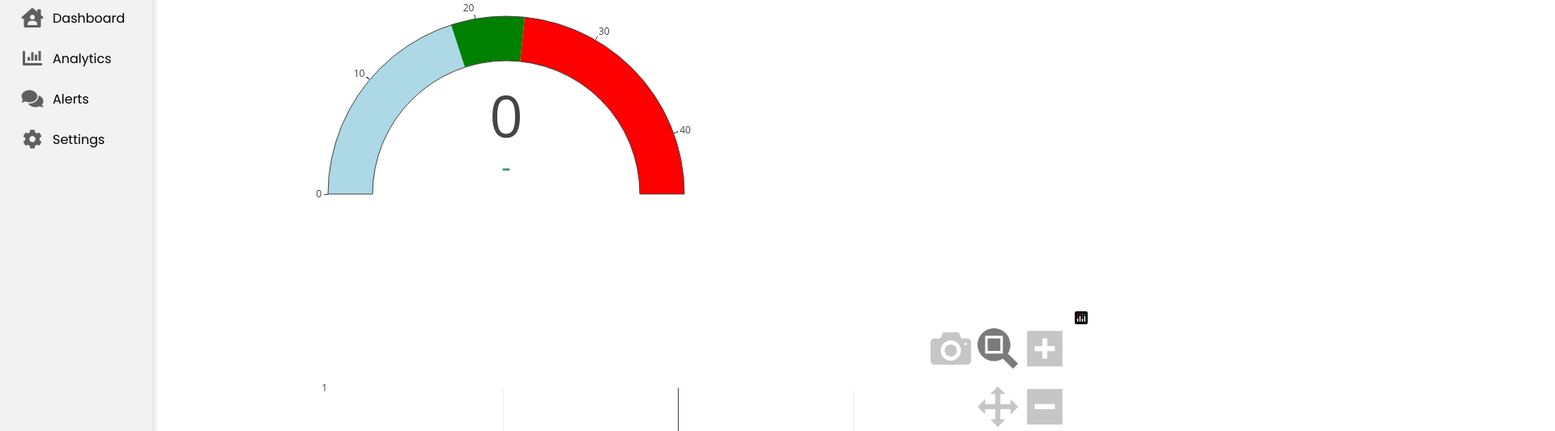
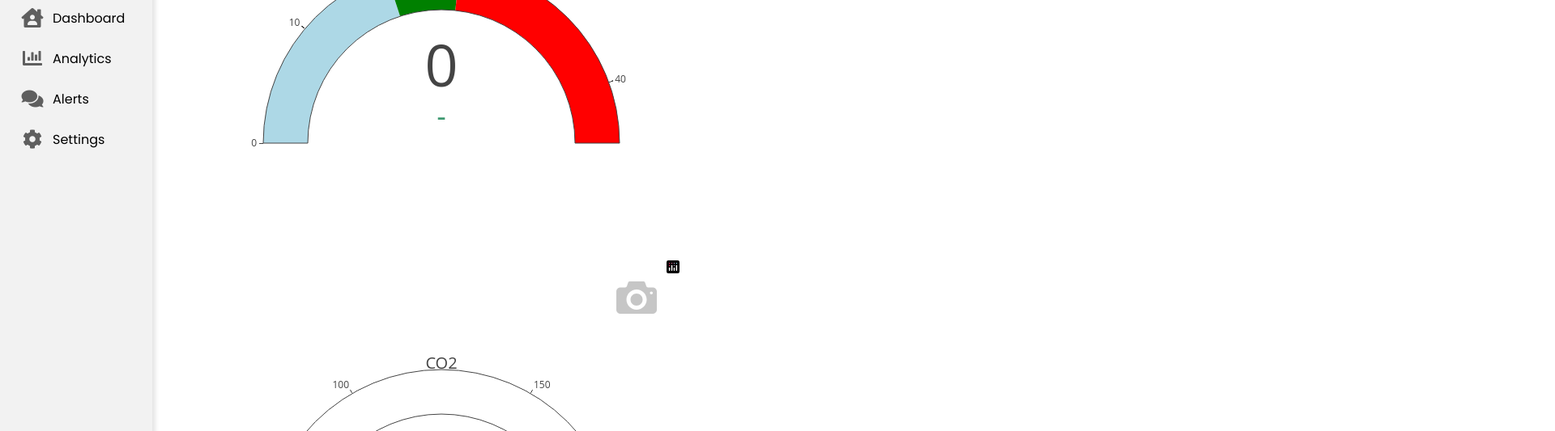
Before and after one commit to AndrejTica/maki, a website with bundled scripts: page frontend/dist/index.html in a window 1280 px wide. Both pictures are taken after a click on the link "Dashboard". Shown: the part 83-616 px from the top of the page at 81% size, 1920 px wide, since content can reach past the window. Built offline with nearby package versions, Linux system fonts and the light colour scheme; files whose address does not match are found by name.

Commit message:
Added switching between pages

```diff
--- a/frontend/src/index.js
+++ b/frontend/src/index.js
@@ -66,18 +66,17 @@
   });
 }
 
-//async function update_chart(chart_div) {
-async function update_chart(chart_type) {
+async function update_chart(chart_type, sensor_type) {
   if (chart_type == "gauge") {
     const chart_data = await getData(false);
-    Plotly.restyle('gaugeDivTemp', { value: [chart_data.value] }, 0);
+    Plotly.restyle(sensor_type == "temp" ? 'gaugeDivTemp' : "gaugeDivCo2", { value: [chart_data.value] }, 0);
     return;
   } else if (chart_type == "line") {
     const chart_data = await getData(true);
     const mydata_map_line_value = chart_data.map((mydata) => mydata.value)
     const mydata_map_line_time = chart_data.map((mydata) => mydata.time)
-    Plotly.restyle('lineDiv', { y: [mydata_map_line_value] }, 0);
-    Plotly.restyle('lineDiv', { x: [mydata_map_line_time] }, 0);
+    Plotly.restyle(sensor_type == "temp" ? 'lineDivTemp' : "lineDivCo2", { y: [mydata_map_line_value] }, 0);
+    Plotly.restyle(sensor_type == "temp" ? 'lineDivTemp' : "lineDivCo2", { x: [mydata_map_line_time] }, 0);
     return;
   } else {
     console.error(`Unknown chart type: ${chart_type}`);
@@ -87,33 +86,54 @@
 
 //LINE CHART ------------------
 
-async function create_line() {
-  Plotly.newPlot('lineDiv', [{
-    x: [0],
-    y: [0],
-    type: 'lines'
-  }]
-  );
+async function create_line(sensor_type, line_div) {
+  var layout = {
+    title: { text: sensor_type == "temp" ? "Temperature" : "Co2" }
+  };
+  Plotly.newPlot(line_div, [{ x: [0], y: [0], type: 'lines' }], layout);
 }
 
 const clickableLinks = document.querySelectorAll('#sidebar .links a');
 
+let intervallId1;
+let intervallId2;
 clickableLinks.forEach((link) => {
   if (link.textContent == "Dashboard") {
     link.addEventListener("click", (event) => {
-      const gridContainer = document.querySelector('#main-dashboard-content #grid-container');
-      if (!document.getElementById('welcome-title')) {
-        const welcomeDiv = document.createElement('div');
-        welcomeDiv.id = 'welcome-title';
-        welcomeDiv.textContent = 'Welcome to the dashboard';
-        gridContainer.insertBefore(welcomeDiv, gridContainer.firstChild);
+      clearInterval(intervallId1);
+      clearInterval(intervallId2);
+      Plotly.purge("lineDivTemp");
+      Plotly.purge("lineDivCo2");
+      create_gauge("temp", "gaugeDivTemp");
+      create_gauge("co2", "gaugeDivCo2");
+      intervallId1 = setInterval(update_chart.bind(null, "gauge", "temp"), 2000);
+      intervallId2 = setInterval(update_chart.bind(null, "gauge", "co2"), 2000);
+    })
+  } else if (link.textContent == "Analytics") {
+    link.addEventListener("click", (event) => {
+      clearInterval(intervallId1);
+      clearInterval(intervallId2);
+      Plotly.purge("gaugeDivTemp");
+      Plotly.purge("gaugeDivCo2");
+      create_line("temp", "lineDivTemp");
+      create_line("co2", "lineDivCo2");
+      intervallId1 = setInterval(update_chart.bind(null, "line", "temp"), 2000);
+      intervallId2 = setInterval(update_chart.bind(null, "line", "co2"), 2000);
+    })
+  } else if (link.textContent == "Alerts") {
+    link.addEventListener("click", (event) => {
+      let alertsDiv = document.getElementById('main-alerts-content');
+      if (!alertsDiv) {
+        alertsDiv = document.createElement('div');
+        alertsDiv.id = 'alerts';
+        document.body.appendChild(alertsDiv);
+      }
+      const alertDiv = document.createElement('div');
+      alertDiv.textContent = "No alerts yet!";
+      alertDiv.classList.add('alert-message');
 
-        create_gauge("temp", "gaugeDivTemp");
-        //create_gauge("co2", "gaugeDivCo2");
-        setInterval(update_chart.bind(null, "gauge"), 2000);
-        create_line()
-        setInterval(update_chart.bind(null, "line"), 2000)
-      }
-    })
+      // Append the new alert message to the alerts container
+      alertsDiv.appendChild(alertDiv);
+    });
   }
 });
```
Also changed, not shown: frontend/dist/index.html, frontend/dist/style.css.
